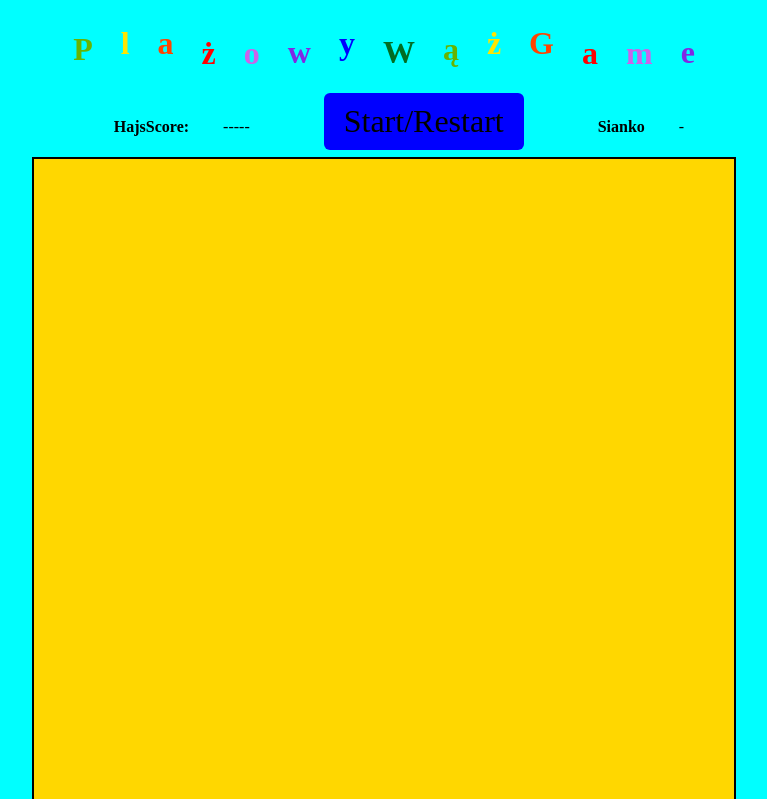
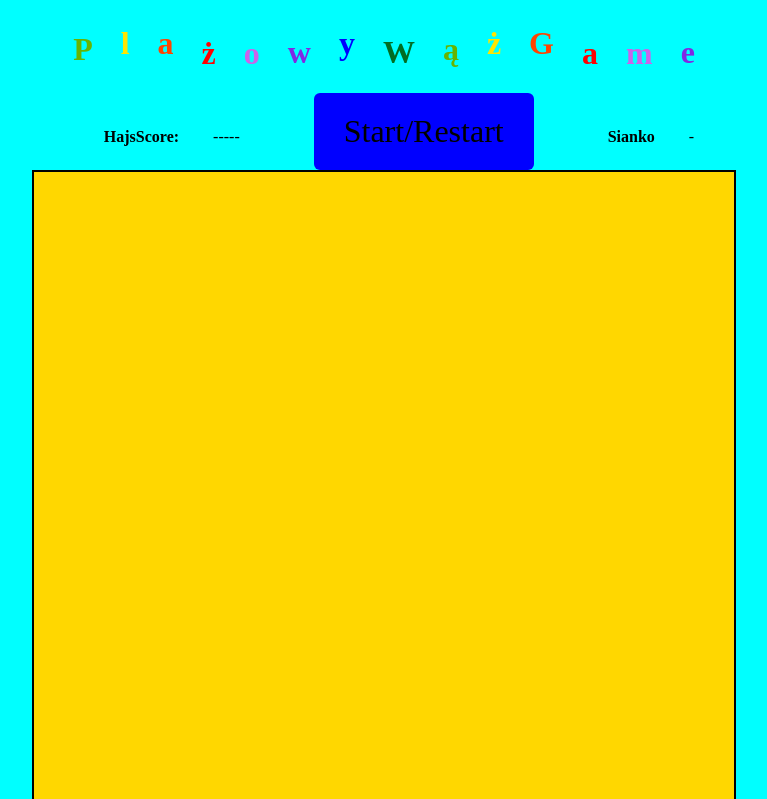
Before and after one commit to Dusmok/plazowywaz, a website built with webpack: page index.html in a window 1280 px wide. Shown: the top 799 px of the page, without its empty margins (256-1023 px from the left). Built offline with nearby package versions, Linux system fonts and the light colour scheme.

Commit message:
Add files via upload

```diff
--- a/index.css
+++ b/index.css
@@ -10,7 +10,7 @@ button{
     margin: 0 40px;
     font-size: 2rem;
     border: none;
-    padding: 10px 20px;
+    padding: 20px 30px;
     background-color: blue;
     border-radius: 6px;
 }
```
Also changed, not shown: index.html (+1 -0 lines).
